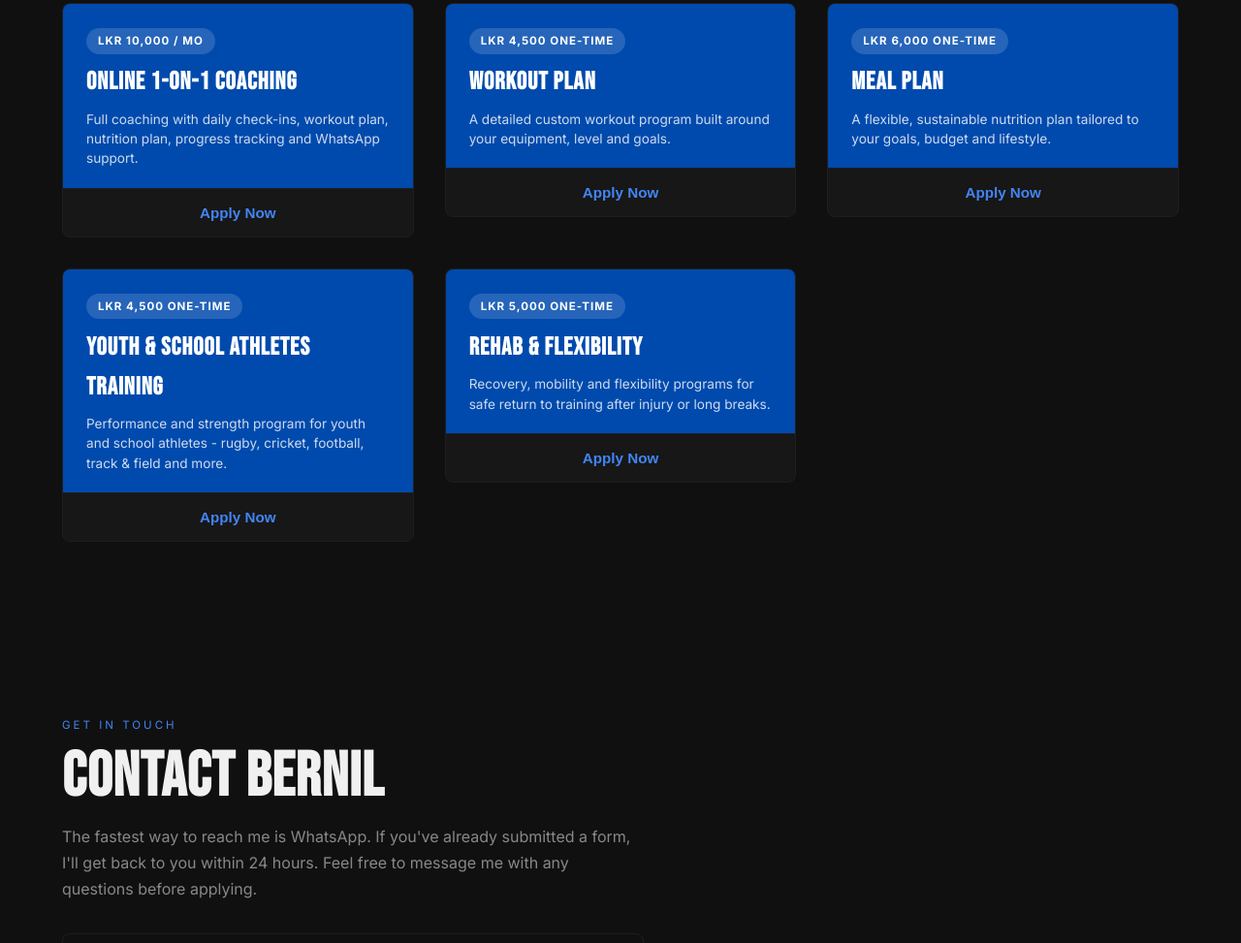
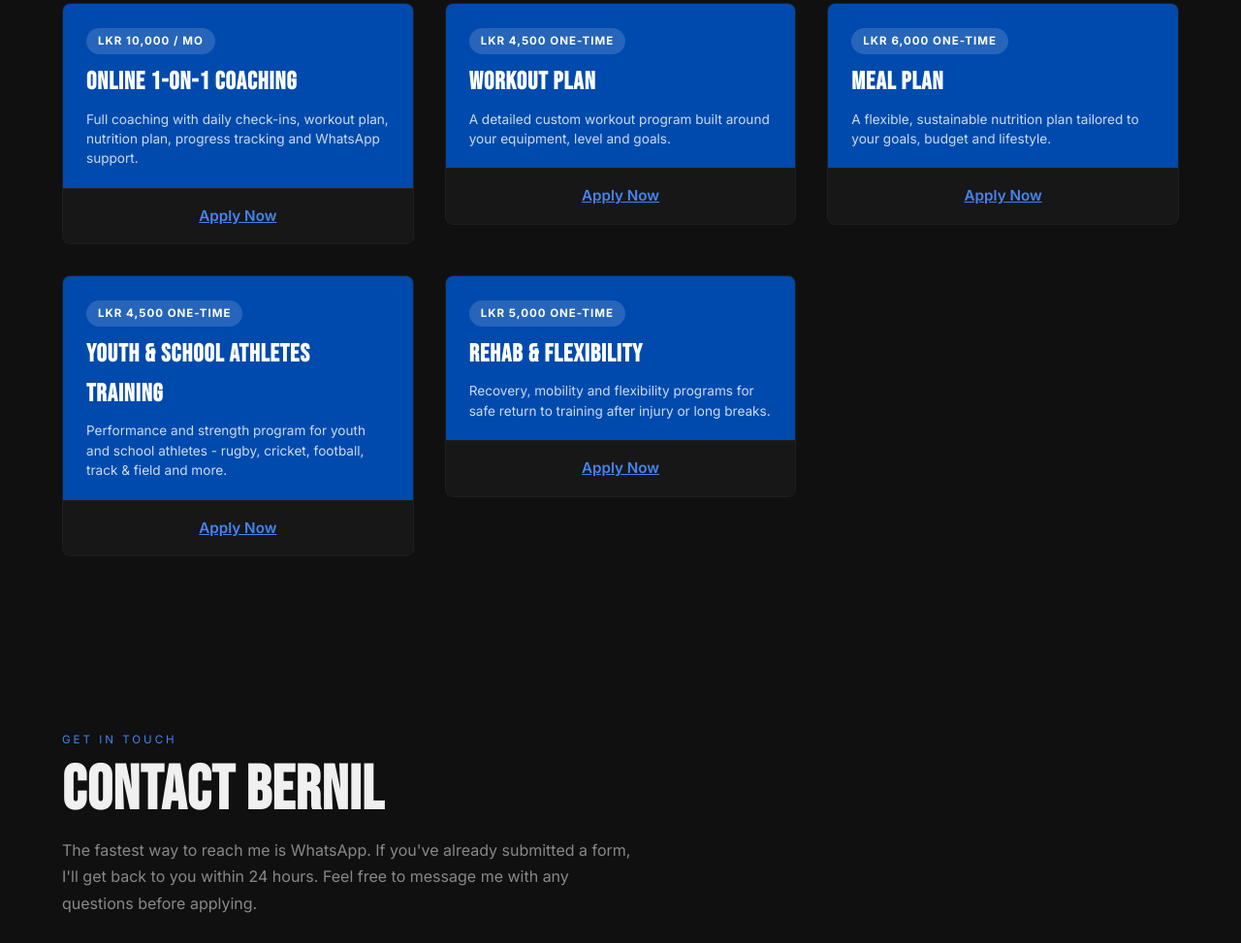
Before and after one commit to faithnmuscle/faithnmuscle.github.io, a plain HTML site: page index.html in a window 1280 px wide. Shown: the part 5870-6843 px from the top of the page at 97% size. Drawn offline with Linux system fonts and the light colour scheme.

Commit message:
Update Apply section buttons to link to native form pages
Co-Authored-By: Claude Sonnet 4.6 <noreply@anthropic.com>

```diff
--- a/index.html
+++ b/index.html
@@ -784,7 +784,7 @@
         <h3>Online 1-on-1 Coaching</h3>
         <p>Full coaching with daily check-ins, workout plan, nutrition plan, progress tracking and WhatsApp support.</p>
       </div>
-      <button class="form-apply-btn" onclick="openModal('https://docs.google.com/forms/d/e/1FAIpQLScovykqWtf5sXLCIn9Lh0dZ8BW31-BDoqwL-iwbR6buvDrGcg/viewform?embedded=true','Online 1-on-1 Coaching Application','https://docs.google.com/forms/d/e/1FAIpQLScovykqWtf5sXLCIn9Lh0dZ8BW31-BDoqwL-iwbR6buvDrGcg/viewform')">Apply Now</button>
+      <a href="apply/coaching.html" class="form-apply-btn">Apply Now</a>
     </div>
 
     <div class="apply-card" id="form-workout">
@@ -793,7 +793,7 @@
         <h3>Workout Plan</h3>
         <p>A detailed custom workout program built around your equipment, level and goals.</p>
       </div>
-      <button class="form-apply-btn" onclick="openModal('https://docs.google.com/forms/d/e/1FAIpQLSdAwLlrFPpaxpdoJBkXPcc1i4pEE2Dxq6E6ZRQjdn37GRRqxw/viewform?embedded=true','Workout Plan Application','https://docs.google.com/forms/d/e/1FAIpQLSdAwLlrFPpaxpdoJBkXPcc1i4pEE2Dxq6E6ZRQjdn37GRRqxw/viewform')">Apply Now</button>
+      <a href="apply/workout.html" class="form-apply-btn">Apply Now</a>
     </div>
 
     <div class="apply-card" id="form-meal">
@@ -802,7 +802,7 @@
         <h3>Meal Plan</h3>
         <p>A flexible, sustainable nutrition plan tailored to your goals, budget and lifestyle.</p>
       </div>
-      <button class="form-apply-btn" onclick="openModal('https://docs.google.com/forms/d/e/1FAIpQLSed617lRa0qmidm2TBP3I1jS4CTE7ALXk5SWulDBdOAAvnwhg/viewform?embedded=true','Meal Plan Application','https://docs.google.com/forms/d/e/1FAIpQLSed617lRa0qmidm2TBP3I1jS4CTE7ALXk5SWulDBdOAAvnwhg/viewform')">Apply Now</button>
+      <a href="apply/meal.html" class="form-apply-btn">Apply Now</a>
     </div>
 
     <div class="apply-card" id="form-athletes">
@@ -811,7 +811,7 @@
         <h3>Youth &amp; School Athletes Training</h3>
         <p>Performance and strength program for youth and school athletes - rugby, cricket, football, track &amp; field and more.</p>
       </div>
-      <button class="form-apply-btn" onclick="openModal('https://docs.google.com/forms/d/e/1FAIpQLSdiBwkcFT4jiAIpKB3ZiFHQRT4C4FWOOqQy_Da_aIVrtWUOWw/viewform?embedded=true','Youth &amp; School Athletes Training Application','https://docs.google.com/forms/d/e/1FAIpQLSdiBwkcFT4jiAIpKB3ZiFHQRT4C4FWOOqQy_Da_aIVrtWUOWw/viewform')">Apply Now</button>
+      <a href="apply/athletes.html" class="form-apply-btn">Apply Now</a>
     </div>
 
     <div class="apply-card" id="form-rehab">
@@ -820,7 +820,7 @@
         <h3>Rehab &amp; Flexibility</h3>
         <p>Recovery, mobility and flexibility programs for safe return to training after injury or long breaks.</p>
       </div>
-      <button class="form-apply-btn" onclick="openModal('https://docs.google.com/forms/d/e/1FAIpQLSeBllVnpeWdXhCVeW6krVmNaKomsMcVMB86S24GuKD7NA20XA/viewform?embedded=true','Rehab &amp; Flexibility Application','https://docs.google.com/forms/d/e/1FAIpQLSeBllVnpeWdXhCVeW6krVmNaKomsMcVMB86S24GuKD7NA20XA/viewform')">Apply Now</button>
+      <a href="apply/rehab.html" class="form-apply-btn">Apply Now</a>
     </div>
 
   </div>
```
